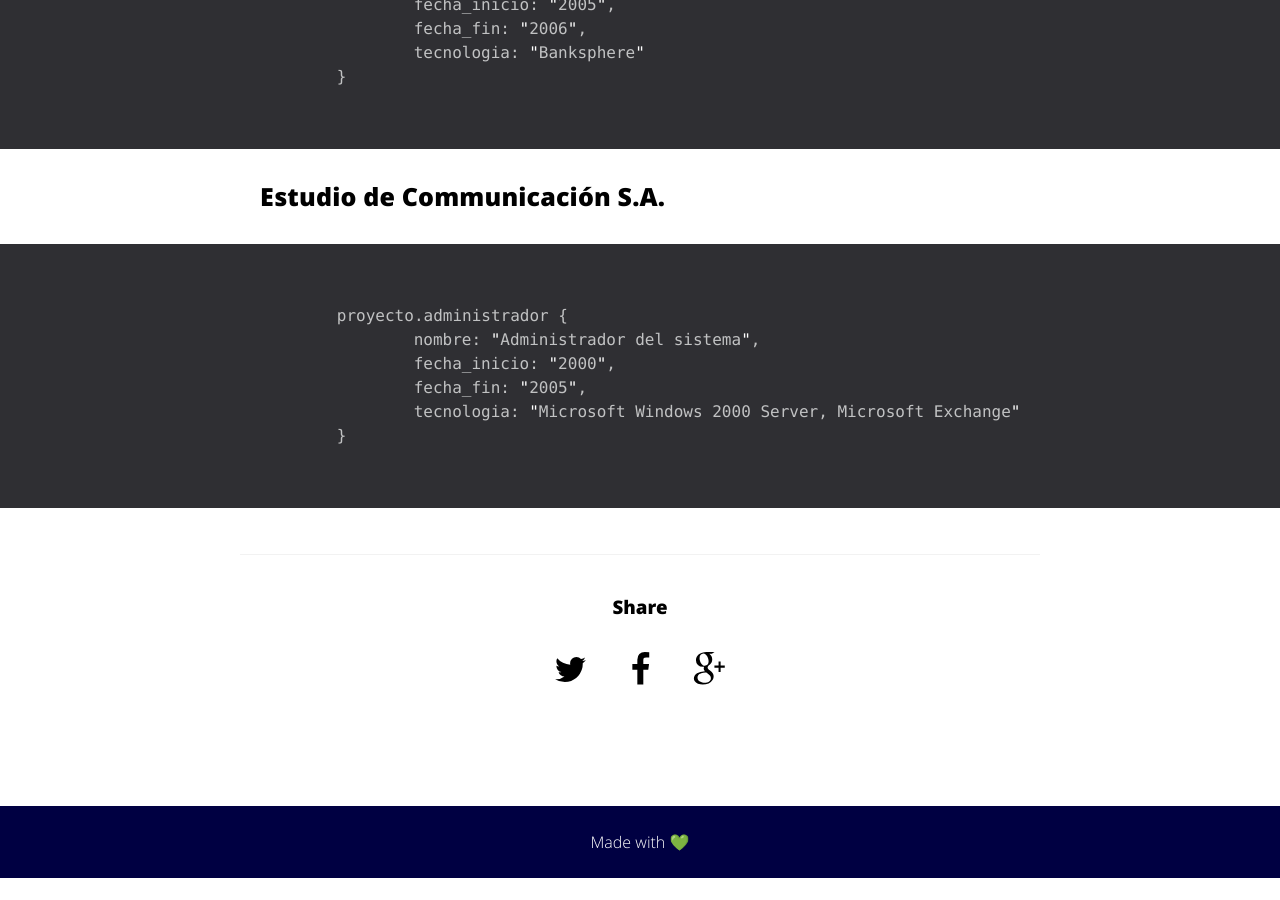
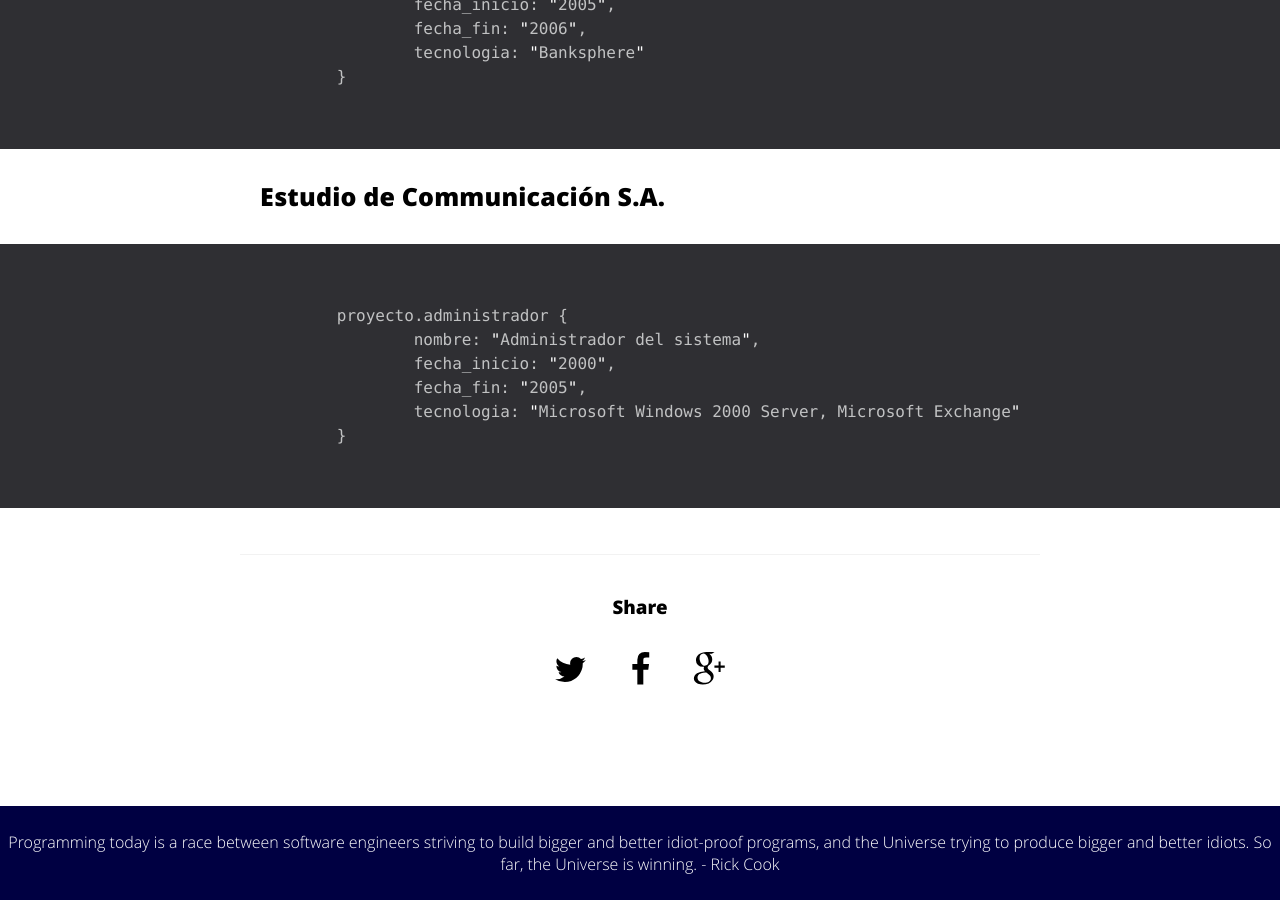
Before and after one commit to jmlorenzo50/jmlorenzo50.github.io, a Jekyll site: the page built from _posts/2017-05-25-proyectos.md, in a window 1280 px wide and 900 px high, scrolled down 1210 px. Built offline with Jekyll 4.4.1, drawn with Linux system fonts in a browser that asks for light colours; before the commit the page ends 2088 px from its top, so only the background shows below that.

Commit message:
Pie de página
Pie de página

```diff
--- a/_includes/footer.html
+++ b/_includes/footer.html
@@ -1,5 +1,5 @@
 <footer>
 
-	<p>Made with <span id="heart">💚</span></p>
+	<p>Programming today is a race between software engineers striving to build bigger and better idiot-proof programs, and the Universe trying to produce bigger and better idiots. So far, the Universe is winning. - Rick Cook</p>
 
 </footer>
```
